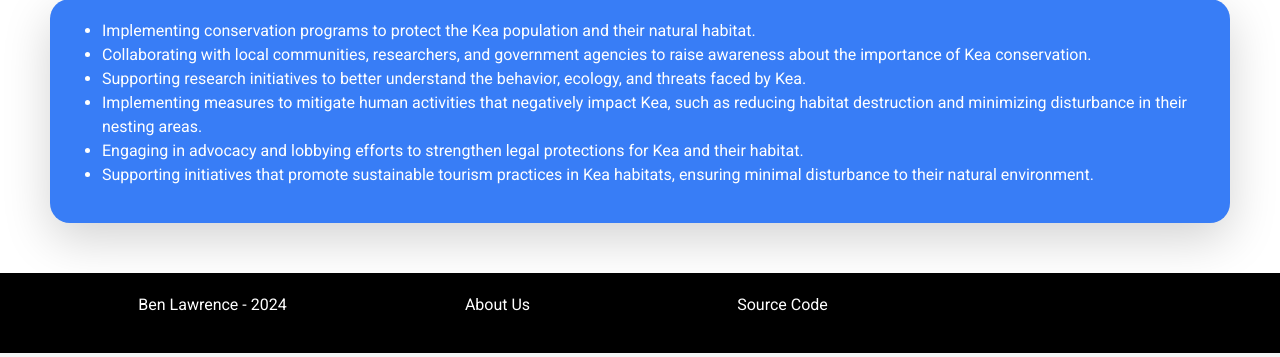
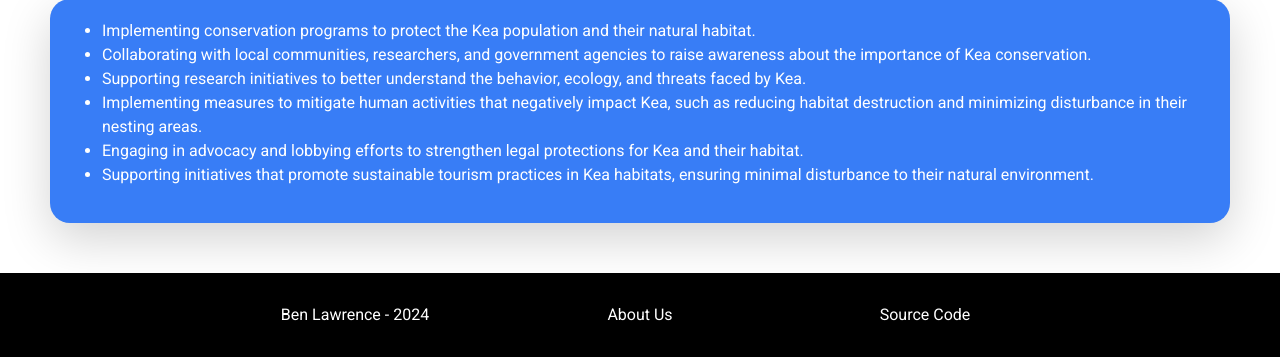
Before and after one commit to Bentheminernz/1.2-Develop-a-digital-technologies-outcome, a Flask app: page /kea in a window 1280 px wide. Shown: the part 2708-3065 px from the top of the page. Run offline with Flask 3, Linux system fonts and the light colour scheme; some web fonts are replaced.

Commit message:
Footer changes

```diff
--- a/static/css/styles.css
+++ b/static/css/styles.css
@@ -247,3 +247,43 @@ footer {
         flex-direction: column;
     }
 }
+
+.text-align {
+    text-align: center;
+}
+
+.footer {
+    padding-top: 30px; /* Increase the top padding */
+    padding-bottom: 30px; /* Increase the bottom padding */
+    background-color: black;
+    color: white;
+    text-align: center;
+}
+
+.footer .row {
+    justify-content: center; /* Center-align the content horizontally */
+    align-items: center; /* Align items vertically in the center */
+}
+
+.footer-item {
+    display: flex;
+    justify-content: center;
+    align-items: center;
+    height: 100%; /* Ensure the items take up the full height of their container */
+    margin-bottom: 0; /* Remove unnecessary margins */
+    padding: 0; /* Remove padding to ensure alignment */
+}
+
+.footer-item p, .footer-item a {
+    margin: 0; /* Remove any default margins */
+    padding: 0; /* Remove any default padding */
+    line-height: 1.5; /* Ensure consistent line height */
+}
+
+
+.footer-link {
+    color: white !important;
+    display: inline-block; /* Limit the clickable area to the text */
+    margin-bottom: 0; /* Remove unnecessary margins */
+    padding: 5px; /* Optional: add some padding to the link */
+}
--- a/templates/parts/footer.html
+++ b/templates/parts/footer.html
@@ -1,18 +1,16 @@
 <!DOCTYPE html>
 <html lang="en">
-<head>
-</head>
 <body>
-    <footer class="footer text-center">
+    <footer class="footer">
         <div class="container">
-            <div class="row">
-                <div class="col-md-3">
+            <div class="row justify-content-center text-center">
+                <div class="col-md-3 footer-item">
                     <p>Ben Lawrence - 2024</p>
                 </div>
-                <div class="col-md-3">
+                <div class="col-md-3 footer-item">
                     <a class="footer-link" href="{{'about'}}">About Us</a>
                 </div>
-                <div class="col-md-3">
+                <div class="col-md-3 footer-item">
                     <a class="footer-link" href="https://github.com/Bentheminernz/1.2-Develop-a-digital-technologies-outcome">Source Code</a>
                 </div>
             </div>
--- a/templates/parts/nav.html
+++ b/templates/parts/nav.html
@@ -23,7 +23,6 @@
               <a class="dropdown-item" href="{{url_for('tuatara')}}">Tuatara</a>
             </div>
           </div>
-          <a class="nav-link" href="https://github.com/Bentheminernz/1.2-Develop-a-digital-technologies-outcome">Source Code</a>
         </div>
       </div>
     </div>
```
